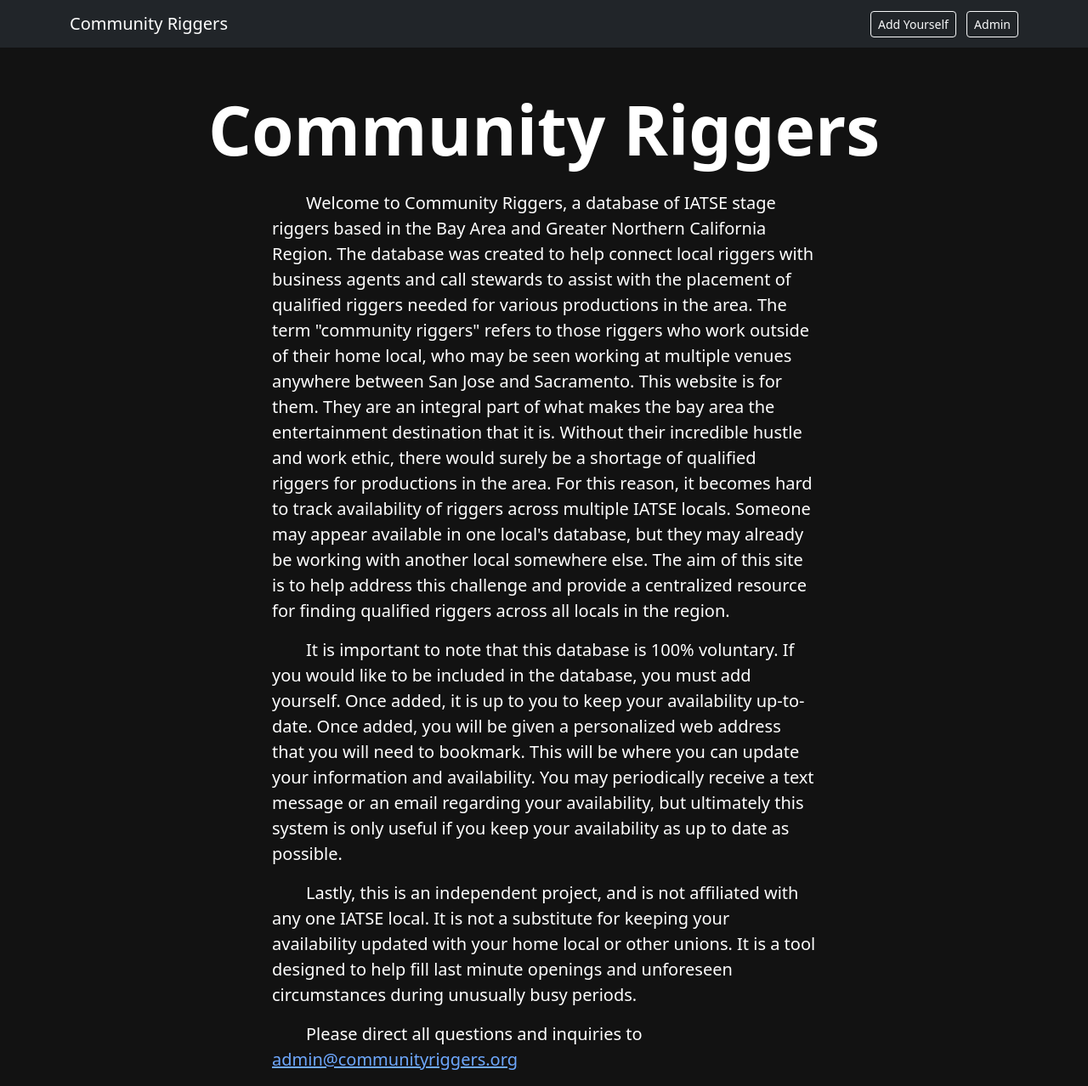
After one commit to dkmkelley/community-riggers, a Flask app: template templates/landing.html in a window 1280 px wide. The commit adds this page. Shown: the whole page at 85% size. Run offline with Flask 3, Linux system fonts and the light colour scheme; the template is opened without the code that fills it, so the values that code supplies are empty.

Commit message:
Added landing page. Default route now redirects to here instead of admin login page.

```diff
--- a/app.py
+++ b/app.py
@@ -60,7 +60,9 @@ def format_phone(phone):
 # Default route. Currently redirects to the list of riggers
 @app.route("/")
 def home():
-    return redirect(url_for("list_riggers"))
+    if is_admin():
+        return redirect(url_for("admin_availability"))
+    return render_template("landing.html")
 
 
 # auth0 login route
--- a/static/css/style.css
+++ b/static/css/style.css
@@ -2,4 +2,9 @@
     --bs-primary: #your-color-here;
     --bs-body-bg: #your-background;
     --bs-body-color: #your-text-color;
+
 }
+
+.text-indent {
+    text-indent: 2em;
+}
--- a/templates/base.html
+++ b/templates/base.html
@@ -4,8 +4,10 @@
     <meta charset="UTF-8">
     <meta name="viewport" content="width=device-width, initial-scale=1.0">
     <title>{% block title %}Community Riggers{% endblock %}</title>
-    <link href="https://cdn.jsdelivr.net/npm/bootstrap@5.3.3/dist/css/bootstrap.min.css" rel="stylesheet">
+        <link href="https://cdn.jsdelivr.net/npm/bootstrap@5.3.3/dist/css/bootstrap.min.css" rel="stylesheet">
+        <link href="{{ url_for('static', filename='css/style.css') }}" rel="stylesheet">
     {% block extra_css %}{% endblock %}
+
 </head>
 <body>
     <nav class="navbar navbar-dark bg-dark">
@@ -17,8 +19,12 @@
                     <a class="btn btn-outline-light btn-sm me-2" href="/admin/availability">Who's Available</a>
                     <a class="btn btn-outline-warning btn-sm me-2" href="/admin/pending">Pending</a>
                     <a class="btn btn-outline-light btn-sm" href="/logout">Log Out</a>
+                {% else %}
+                    <a class="btn btn-outline-light btn-sm me-2" href="/add">Add Yourself</a>
+                    <a class="btn btn-outline-light btn-sm" href="/login">Admin</a>
                 {% endif %}
             </div>
+
         </div>
     </nav>
 
--- /dev/null
+++ b/templates/landing.html
@@ -0,0 +1,43 @@
+{%extends "base.html"%}
+
+{% block title %}Community Riggers - Landing{% endblock %}
+
+{% block content %}
+<div class="text-center mt-5">
+    <h1 class="display-1 fw-bold">Community Riggers</h1>
+</div>
+
+<div class="mt-4">
+    <div class="lead mx-auto" style="max-width: 640px;">
+        <p class="text-indent">
+            Welcome to Community Riggers, a database of IATSE stage riggers based in the Bay Area and Greater Northern California
+            Region. The database was created to help connect local riggers with business agents and call stewards to assist with the
+            placement of qualified riggers needed for various productions in the area. The term "community riggers" refers to those
+            riggers who work outside of their home local, who may be seen working at multiple venues anywhere between San Jose and
+            Sacramento. This website is for them. They are an integral part of what makes the bay area the entertainment destination
+            that it is. Without their incredible hustle and work ethic, there would surely be a shortage of qualified riggers for
+            productions in the area. For this reason, it becomes hard to track availability of riggers across multiple IATSE locals.
+            Someone may appear available in one local's database, but they may already be working with another local somewhere else.
+            The aim of this site is to help address this challenge and provide a centralized resource for finding qualified riggers
+            across all locals in the region.
+        </p>
+        <p class="text-indent">
+            It is important to note that this database is 100% voluntary. If you would like to be included in the database,
+            you must add yourself. Once added, it is up to you to keep your availability up-to-date. Once added, you will be given a
+            personalized web address that you will need to bookmark. This will be where you can update your information and availability.
+            You may periodically receive a text message or an email regarding your availability, but ultimately this system is only useful
+            if you keep your availability as up to date as possible.
+        </p>
+        <p class="text-indent">
+            Lastly, this is an independent project, and is not affiliated with any one IATSE local. It is not a substitute for keeping
+            your availability updated with your home local or other unions. It is a tool designed to help fill last minute openings and
+            unforeseen circumstances during unusually busy periods.
+        </p>
+        <p class="text-indent">
+            Please direct all questions and inquiries to <a href="mailto:admin@communityriggers.org">admin@communityriggers.org</a>
+        </p>
+    </div>
+</div>
+
+
+{%endblock %}
```
